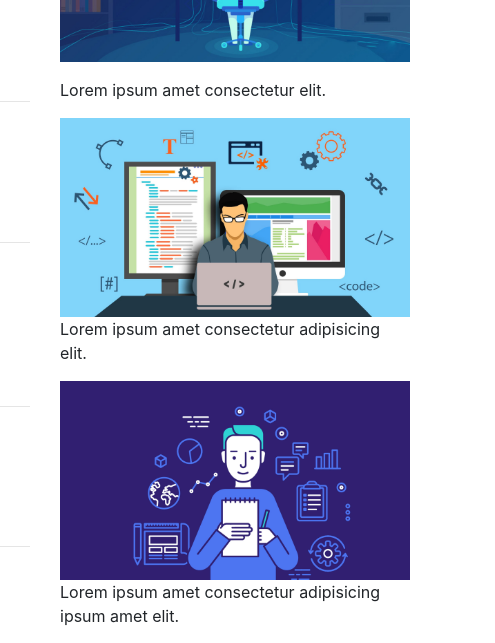
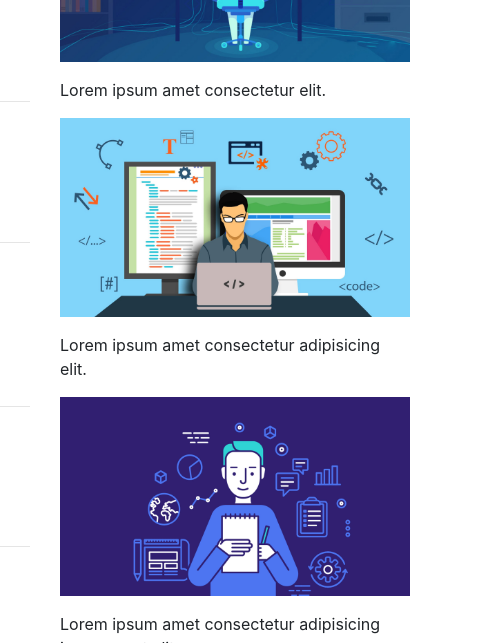
Before and after one commit to ayoubbouya/Tech, a plain HTML site: page index.html in a window 1280 px wide. Shown: the part 808-1451 px from the top of the page, 785-1280 px from the left. Drawn offline with nearby package versions, Linux system fonts and the light colour scheme.

Commit message:
fix some bugs

```diff
--- a/index.html
+++ b/index.html
@@ -159,9 +159,9 @@
          <b style="font-size: 30px;">Features</b>
          <img class="w-100 pt-3 pb-3" src="img/33.jpg">
          <p>Lorem ipsum amet consectetur elit.</p>
-         <img class="w-100" src="img/22.jpg">
+         <img class="w-100 pb-3" src="img/22.jpg">
          <p>Lorem ipsum amet consectetur adipisicing elit.</p>
-         <img class="w-100" src="img/444.jpg">
+         <img class="w-100 pb-3" src="img/444.jpg">
          <p>Lorem ipsum amet consectetur adipisicing ipsum amet elit.</p>
 
 
```
